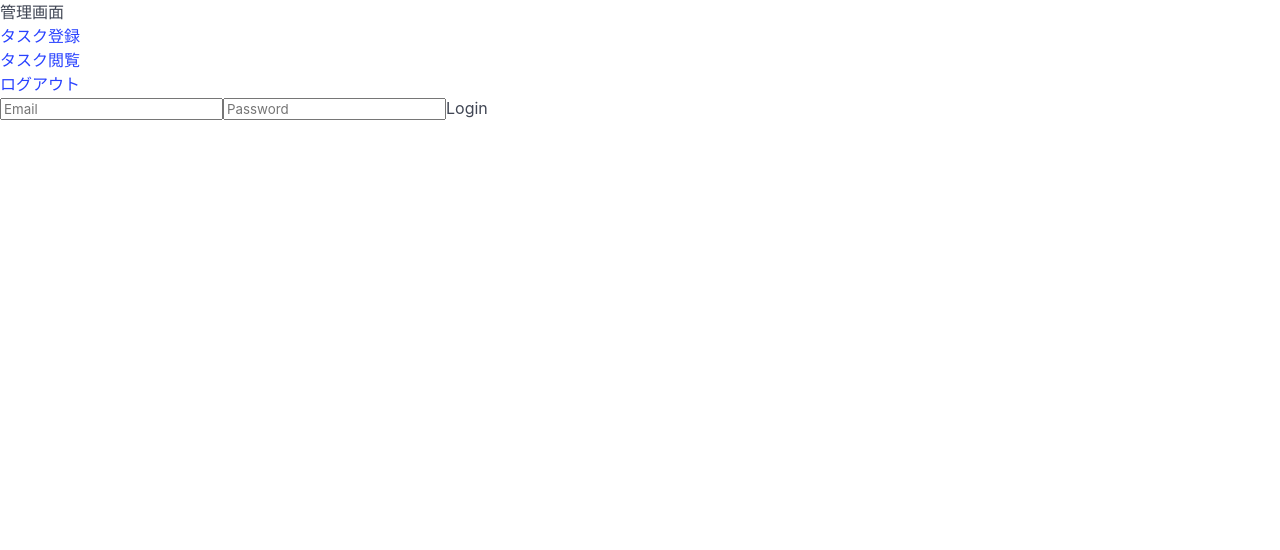
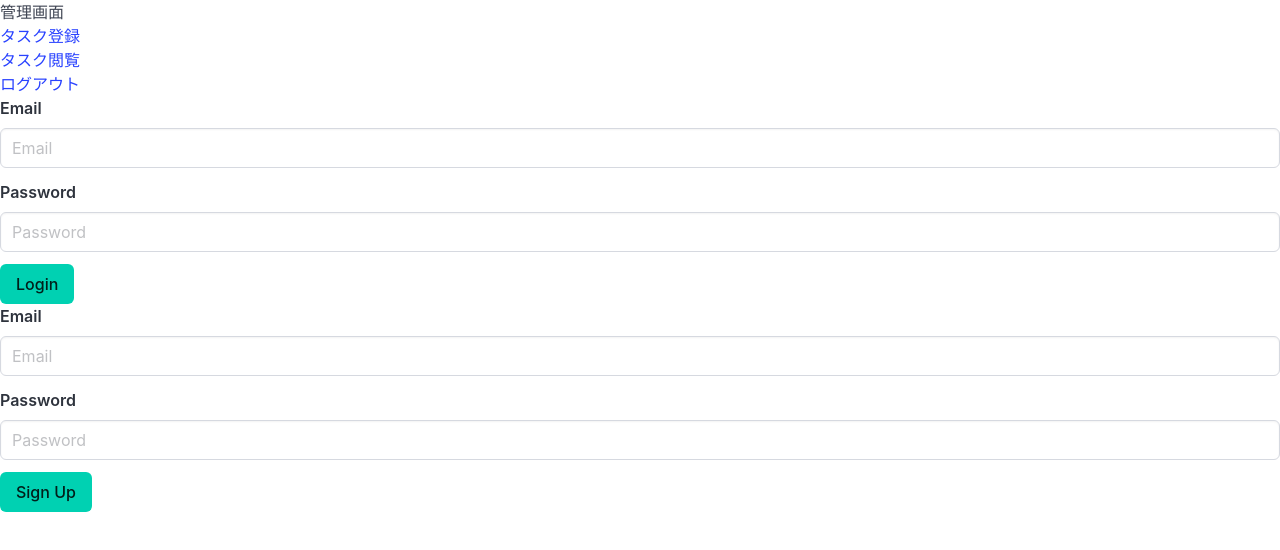
Before and after one commit to IshikawaMasato/React_ToDo, a React (Create React App) app: page /login in a window 1280 px wide. Shown: the top 550 px of the page. Built offline with nearby package versions, Linux system fonts and the light colour scheme; no server answers.

Commit message:
bulmaを使用したデザインを追加

```diff
--- a/src/App.js
+++ b/src/App.js
@@ -7,6 +7,7 @@ import TodoRoutes from "./routes/TodoRoutes";
 import PrivateRoute from "./routes/PrivateRoute";
 import User from "./User";
 import "bulma/css/bulma.css";
+import Signup from "./components/Auth/Signup";
 
 function App() {
   return (
@@ -15,6 +16,7 @@ function App() {
       <AuthRoutes />
       <TodoRoutes />
       <PrivateRoute />
+      <Signup/>
     </Router>
   );
 }
--- a/src/components/Auth/Login.js
+++ b/src/components/Auth/Login.js
@@ -18,19 +18,37 @@ const Login = () => {
 
   return (
     <form onSubmit={handleLogin}>
+      <div className="field">
+        <label className="label">Email</label>
+        <div className="control">
           <input
+            className="input"
             type="email"
             value={email}
             onChange={(e) => setEmail(e.target.value)}
             placeholder="Email"
           />
+        </div>
+      </div>
+      <div className="field">
+        <label className="label">Password</label>
+        <div className="control">
           <input
+            className="input"
             type="password"
             value={password}
             onChange={(e) => setPassword(e.target.value)}
             placeholder="Password"
           />
-      <button type="submit">Login</button>
+        </div>
+      </div>
+      <div className="field">
+        <div className="control">
+          <button className="button is-primary" type="submit">
+            Login
+          </button>
+        </div>
+      </div>
     </form>
   );
 };
--- a/src/components/Auth/Logout.js
+++ b/src/components/Auth/Logout.js
@@ -12,7 +12,11 @@ const Logout = () => {
     }
   };
 
-  return <button onClick={handleLogout}>Logout</button>;
+  return (
+    <button className="button is-danger" onClick={handleLogout}>
+      Logout
+    </button>
+  );
 };
 
 export default Logout;
--- a/src/components/Auth/Signup.js
+++ b/src/components/Auth/Signup.js
@@ -18,19 +18,35 @@ const Signup = () => {
 
   return (
     <form onSubmit={handleSignup}>
+      <div className="field">
+        <label className="label">Email</label>
+        <div className="control">
           <input
+            className="input"
             type="email"
             value={email}
             onChange={(e) => setEmail(e.target.value)}
             placeholder="Email"
           />
+        </div>
+      </div>
+      <div className="field">
+        <label className="label">Password</label>
+        <div className="control">
           <input
+            className="input"
             type="password"
             value={password}
             onChange={(e) => setPassword(e.target.value)}
             placeholder="Password"
           />
-      <button type="submit">Sign Up</button>
+        </div>
+      </div>
+      <div className="field">
+        <div className="control">
+          <button className="button is-primary" type="submit">Sign Up</button>
+        </div>
+      </div>
     </form>
   );
 };
--- a/src/components/ToDo/AddTodo.js
+++ b/src/components/ToDo/AddTodo.js
@@ -27,13 +27,22 @@ const AddTodo = () => {
 
   return (
     <form onSubmit={handleAddTodo}>
+      <div className="field has-addons">
+        <div className="control">
           <input
+            className="input"
             type="text"
             value={title}
             onChange={(e) => setTitle(e.target.value)}
             placeholder="Todo"
           />
-      <button type="submit">Add Todo</button>
+        </div>
+        <div className="control">
+          <button className="button is-primary" type="submit">
+            Add Todo
+          </button>
+        </div>
+      </div>
     </form>
   );
 };
--- a/src/components/ToDo/CompleteTodo.js
+++ b/src/components/ToDo/CompleteTodo.js
@@ -16,7 +16,11 @@ const CompleteTodo = ({ id, onComplete }) => {
     }
   };
 
-  return <button onClick={handleComplete}>Complete</button>;
+  return (
+    <button className="button is-primary" onClick={handleComplete}>
+      Complete
+    </button>
+  );
 };
 
 export default CompleteTodo;
--- a/src/components/ToDo/DeleteTodo.js
+++ b/src/components/ToDo/DeleteTodo.js
@@ -13,7 +13,11 @@ const DeleteTodo = ({ id, onDelete }) => {
     }
   };
 
-  return <button onClick={handleDelete}>Delete</button>;
+  return (
+    <button className="button is-danger" onClick={handleDelete}>
+      Delete
+    </button>
+  );
 };
 
 export default DeleteTodo;
--- a/src/components/ToDo/EditTodo.js
+++ b/src/components/ToDo/EditTodo.js
@@ -20,13 +20,22 @@ const EditTodo = ({ id, currentTitle, onEdit }) => {
 
   return (
     <form onSubmit={handleEdit}>
+      <div className="field">
+        <div className="control">
           <input
+            className="input"
             type="text"
             value={title}
             onChange={(e) => setTitle(e.target.value)}
             placeholder="New Todo Title"
           />
-      <button type="submit">Update Todo</button>
+        </div>
+      </div>
+      <div className="field">
+        <div className="control">
+          <button className="button is-primary" type="submit">Update Todo</button>
+        </div>
+      </div>
     </form>
   );
 };
--- a/src/components/ToDo/TodoList.js
+++ b/src/components/ToDo/TodoList.js
@@ -29,8 +29,8 @@ const TodoList = () => {
   return (
     <div>
       {todos.map((todo) => (
-        <div key={todo.id}>
-          <h3>
+        <div key={todo.id} className="box">
+          <h3 className="title is-4">
             {todo.title}
             <EditTodo
               id={todo.id}
```
Lines whose indentation alone changed are shown as unchanged.
